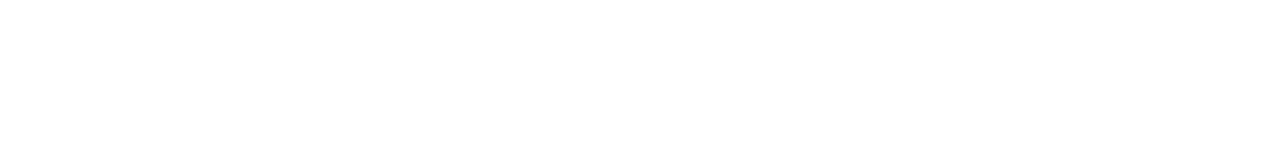
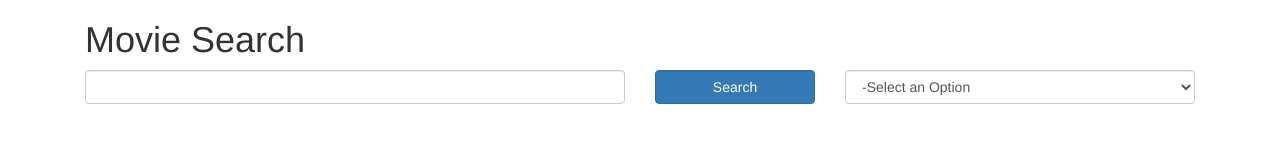
Before and after one commit to johnmberger/movie-search, a website: page src/index.html in a window 1280 px wide. Drawn offline with nearby package versions, Linux system fonts and the light colour scheme.

Commit message:
setup basic bootstrap form

```diff
--- a/src/index.html
+++ b/src/index.html
@@ -8,6 +8,30 @@
   </head>
 
   <body>
+    <div class="container">
+      <div class="col-md-12">
+        <h1>Movie Search</h1>
+      </div>
+      <br>
+      <form method="post">
+        <div class="col-md-6">
+          <input type="text" name="searchBox" id="searchBox" class="form-control">
+        </div>
+        <div class="col-md-2">
+          <input type="submit" name="Search" value="Search" id="searchButton" class="btn btn-primary form-control">
+        </div>
+        <div class="col-md-4">
+          <select class="form-control" name="select" id="select">
+            <option value="option">-Select an Option</option>
+            <option value="option">option 1</option>
+            <option value="option">option 2</option>
+            <option value="option">option 3</option>
+          </select>
+        </div>
+      </form>
+      <hr>
+    </div>
+
 
     <!-- jQuery -->
     <script src="https://code.jquery.com/jquery-2.2.4.min.js" integrity="sha256-BbhdlvQf/xTY9gja0Dq3HiwQF8LaCRTXxZKRutelT44=" crossorigin="anonymous"></script>
```
